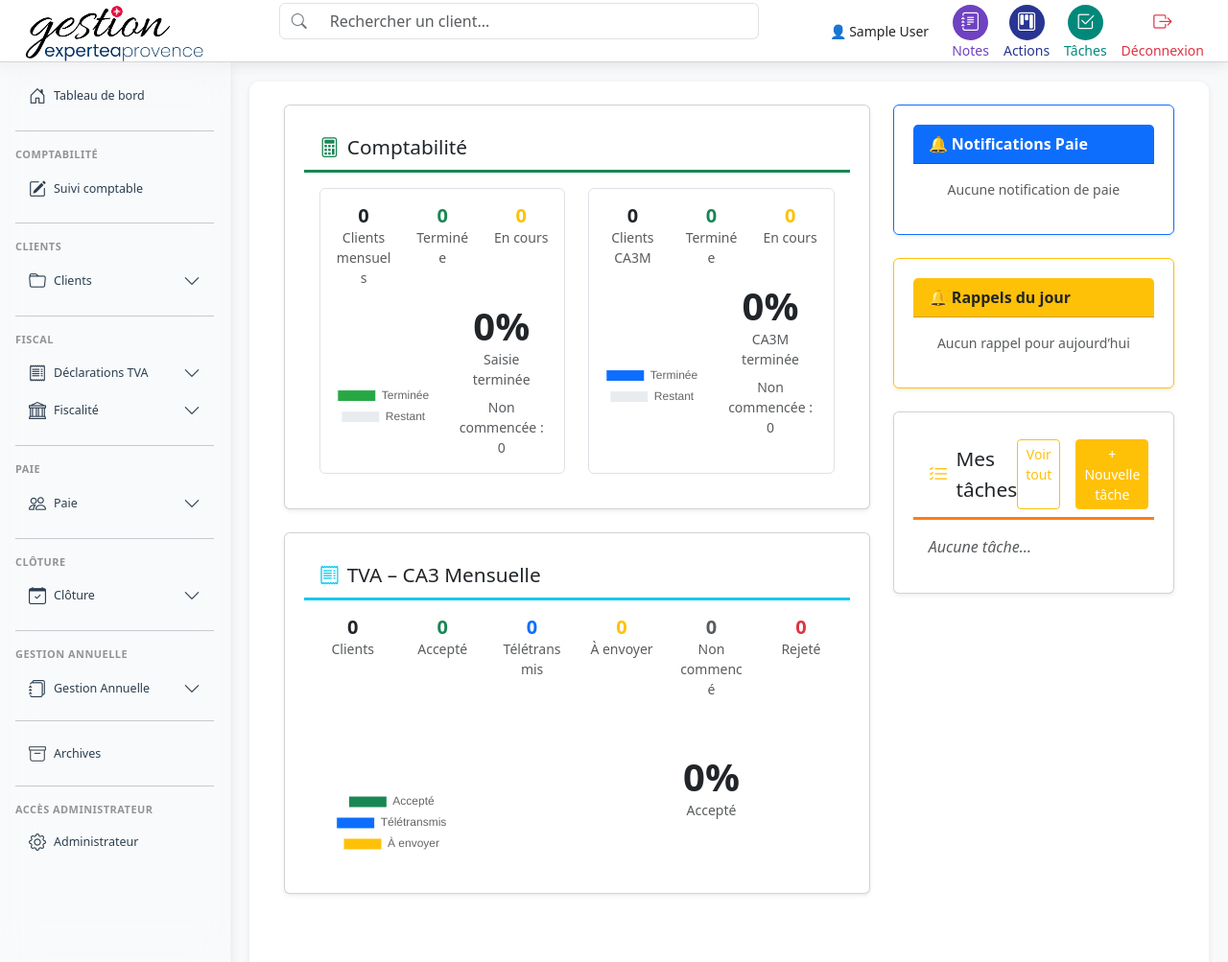
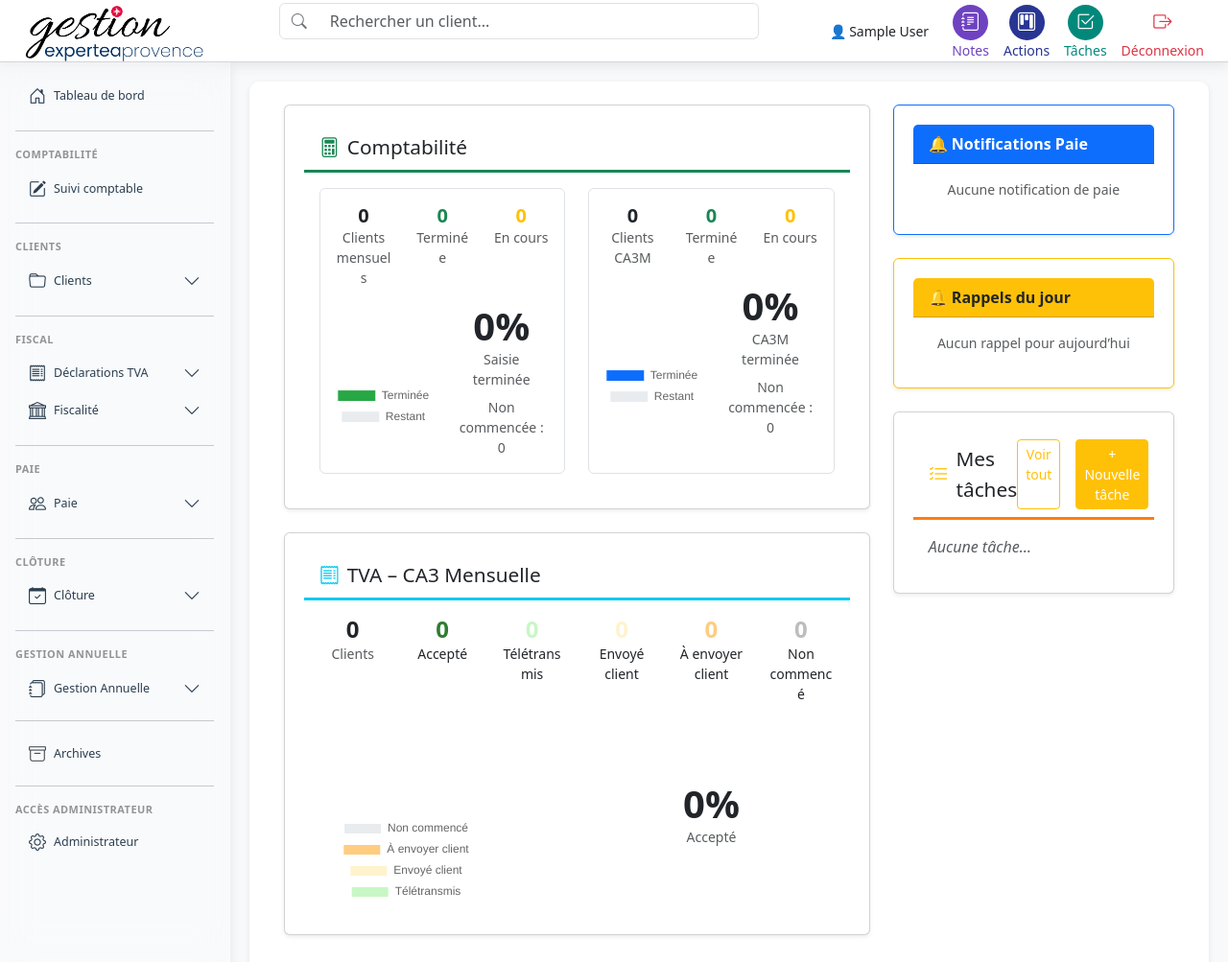
Before and after one commit to gersonperesrosa-tech/cabinet_compta, a Django app: page /dossiers/mon-espace/ in a window 1280 px wide. Shown: the whole page at 96% size. Run offline with Django 5.2, Linux system fonts and the light colour scheme; the visitor is signed in with stand-in values (Sample User, id 1); data that the repository does not hold is empty; some libraries are stand-ins or nearby versions.

Commit message:
Correction dashboard TVA + donut + variables user_space

```diff
--- a/dossiers/templates/user_space/dashboard.html
+++ b/dossiers/templates/user_space/dashboard.html
@@ -120,56 +120,86 @@
 
 <!-- CADRANT TVA -->
 <div class="card shadow-sm mb-4">
-<div class="card-header d-flex align-items-center"
-     style="background-color:white; border-bottom:3px solid #0dcaf0; font-size:1.30rem;">
-    <i class="bi bi-receipt text-info me-2"></i>
-    TVA – CA3 Mensuelle
-</div>
+    <div class="card-header d-flex align-items-center"
+         style="background-color:white; border-bottom:3px solid #0dcaf0; font-size:1.30rem;">
+        <i class="bi bi-receipt text-info me-2"></i>
+        TVA – CA3 Mensuelle
+    </div>
 
     <div class="card-body">
 
         <!-- KPIs -->
-        <div class="row text-center mb-3">
+        <div class="row text-center mb-4">
+
+            <!-- Total clients -->
             <div class="col-2">
-                <div class="fw-bold h5 mb-0">{{ total_ca3m }}</div>
+                <div class="fw-bold h4 mb-0">{{ total_ca3m }}</div>
                 <div class="text-muted small">Clients</div>
             </div>
+
+              <!-- Accepté (VERT_FONCE) -->
             <div class="col-2">
-                <div class="fw-bold h5 mb-0 text-success">{{ tva_acceptes }}</div>
-                <div class="text-muted small">Accepté</div>
+                <div class="fw-bold h4 mb-0" style="color:#2e7d32;">{{ tva_acceptes }}</div>
+                <div class="small">
+                    <span class="badge-mini" style="background:#2e7d32;"></span>Accepté
+                </div>
             </div>
+
+            <!-- Télétransmis (VERT_CLAIR) -->
             <div class="col-2">
-                <div class="fw-bold h5 mb-0 text-primary">{{ tva_teletransmis }}</div>
-                <div class="text-muted small">Télétransmis</div>
+                <div class="fw-bold h4 mb-0" style="color:#c8f7c5;">{{ tva_teletransmis }}</div>
+                <div class="small">
+                    <span class="badge-mini" style="background:#c8f7c5;"></span>Télétransmis
+                </div>
             </div>
+
+            <!-- Envoyé client (JAUNE) -->
             <div class="col-2">
-                <div class="fw-bold h5 mb-0 text-warning">{{ tva_a_envoyer }}</div>
-                <div class="text-muted small">À envoyer</div>
+                <div class="fw-bold h4 mb-0" style="color:#fff3cd;">{{ tva_jaune }}</div>
+                <div class="small">
+                    <span class="badge-mini" style="background:#fff3cd;"></span>Envoyé client
+                </div>
             </div>
+
+            <!-- À envoyer client (ORANGE) -->
             <div class="col-2">
-                <div class="fw-bold h5 mb-0 text-muted">{{ tva_sans_pastille }}</div>
-                <div class="text-muted small">Non commencé</div>
+                <div class="fw-bold h4 mb-0" style="color:#ffcc80;">{{ tva_orange }}</div>
+                <div class="small">
+                    <span class="badge-mini" style="background:#ffcc80;"></span>À envoyer client
+                </div>
             </div>
+
+          <!-- Non commencé (BLANC) -->
             <div class="col-2">
-                <div class="fw-bold h5 mb-0 text-danger">{{ tva_rejetes }}</div>
-                <div class="text-muted small">Rejeté</div>
+                <div class="fw-bold h4 mb-0" style="color:#bdbdbd;">{{ tva_blanc }}</div>
+                <div class="small">
+                    <span class="badge-mini" style="background:#ffffff; border:0;"></span>Non commencé
+                </div>
             </div>
+
+
+
+
+
         </div>
 
-        <!-- Donut -->
+        <!-- Donut + KPI principal -->
         <div class="row align-items-center">
             <div class="col-md-6 text-center">
-                <canvas id="tvaDonut" style="max-width:150px; max-height:150px;"></canvas>
+                <canvas id="tvaDonut" style="max-width:180px; max-height:180px;"></canvas>
             </div>
             <div class="col-md-6 text-center">
-                <div class="fw-bold display-6">{{ pct_acceptes }}%</div>
+                <div class="fw-bold display-6";">{{ pct_acceptes }}%</div>
                 <div class="text-muted small">Accepté</div>
             </div>
         </div>
 
     </div>
 </div>
-</div>
+
+
+    </div>
+
 
 
             <!-- ========================= -->
@@ -414,23 +444,29 @@ document.addEventListener("DOMContentLoaded", function () {
     new Chart(ctx, {
         type: 'doughnut',
         data: {
-            labels: ['Accepté', 'Télétransmis', 'À envoyer', 'Sans pastille', 'Rejeté'],
+            labels: [
+                'Non commencé',
+                'À envoyer client',
+                'Envoyé client',
+                'Télétransmis',
+                'Accepté'
+            ],
             datasets: [{
                 data: [
-                    {{ tva_acceptes }},
+                    {{ tva_blanc }},
+                    {{ tva_orange }},
+                    {{ tva_jaune }},
                     {{ tva_teletransmis }},
-                    {{ tva_a_envoyer }},
-                    {{ tva_sans_pastille }},
-                    {{ tva_rejetes }}
+                    {{ tva_acceptes }}
                 ],
                 backgroundColor: [
-                    '#198754',  // vert foncé
-                    '#0d6efd',  // bleu
-                    '#ffc107',  // jaune
-                    '#ced4da',  // gris
-                    '#dc3545'   // rouge
+                    '#e9ecef',  // Non commencé
+                    '#ffcc80',  // À envoyer client
+                    '#fff3cd',  // Envoyé client
+                    '#c8f7c5',  // Télétransmis
+                    '#2e7d32'   // Accepté
                 ],
-                borderWidth: 1
+                borderWidth: 2
             }]
         },
         options: {
--- a/dossiers/views.py
+++ b/dossiers/views.py
@@ -3030,9 +3030,9 @@ def user_space(request):
     except (TVAAnnee.DoesNotExist, TVAModule.DoesNotExist):
         pass
 
-    # ----------------------------------------------------
-    # 4) KPIs TVA (STATUT DU MOIS PRÉCÉDENT STRICT)
-    # ----------------------------------------------------
+# ----------------------------------------------------
+# 4) KPIs TVA (STATUT DU MOIS PRÉCÉDENT STRICT)
+# ----------------------------------------------------
 
     # Déterminer le mois TVA à analyser
     if today.month == 1:
@@ -3060,12 +3060,12 @@ def user_space(request):
     mois_label = mois_map[tva_month]
     champ_statut = f"statut_{mois_label}"
 
-    # Initialisation
-    tva_acceptes = 0
+    # Initialisation KPI
+    tva_blanc = 0
+    tva_orange = 0
+    tva_jaune = 0
     tva_teletransmis = 0
-    tva_a_envoyer = 0
-    tva_sans_pastille = 0
-    tva_rejetes = 0
+    tva_acceptes = 0   # VERT_FONCE
 
     try:
         tva_annee = TVAAnnee.objects.get(annee=tva_year)
@@ -3080,31 +3080,46 @@ def user_space(request):
             tva_client_annee__in=clients_ca3m_qs
         )
 
+        # --- Comptage des statuts ---
         for decl in declarations:
-            statut = getattr(decl, champ_statut, "NONE") or "NONE"
-
-            if statut == "VERT_FONCE":
-                tva_acceptes += 1
+            statut = getattr(decl, champ_statut, "BLANC") or "BLANC"
+
+            if statut == "BLANC":
+                tva_blanc += 1
+
+            elif statut == "ORANGE":
+                tva_orange += 1
+
+            elif statut == "JAUNE":
+                tva_jaune += 1
+
             elif statut == "VERT_CLAIR":
                 tva_teletransmis += 1
-            elif statut == "JAUNE":
-                tva_a_envoyer += 1
-            elif statut == "BLANC":
-                tva_rejetes += 1
+
+            elif statut == "VERT_FONCE":
+                tva_acceptes += 1
+
+            elif statut == "NA":
+                # NA ignoré volontairement
+                pass
+
             else:
-                tva_sans_pastille += 1
-
+                # fallback sécurité
+                tva_blanc += 1
+
+        # --- Pourcentages ---
         def pct(val):
             return round((val / total_ca3m) * 100, 1) if total_ca3m > 0 else 0
 
+        pct_blanc = pct(tva_blanc)
+        pct_orange = pct(tva_orange)
+        pct_jaune = pct(tva_jaune)
+        pct_teletransmis = pct(tva_teletransmis)
         pct_acceptes = pct(tva_acceptes)
-        pct_teletransmis = pct(tva_teletransmis)
-        pct_a_envoyer = pct(tva_a_envoyer)
-        pct_sans_pastille = pct(tva_sans_pastille)
-        pct_rejetes = pct(tva_rejetes)
 
     except (TVAAnnee.DoesNotExist, TVAModule.DoesNotExist):
-        pct_acceptes = pct_teletransmis = pct_a_envoyer = pct_sans_pastille = pct_rejetes = 0
+        tva_blanc = tva_orange = tva_jaune = tva_teletransmis = tva_acceptes = 0
+        pct_blanc = pct_orange = pct_jaune = pct_teletransmis = pct_acceptes = 0
 
     # ----------------------------------------------------
     # 5) NOTIFICATIONS PAIE
@@ -3141,17 +3156,18 @@ def user_space(request):
 
         # TVA
         "tva_month_label": mois_label.capitalize(),
+
+        "tva_blanc": tva_blanc,
+        "tva_orange": tva_orange,
+        "tva_jaune": tva_jaune,
+        "tva_teletransmis": tva_teletransmis,
         "tva_acceptes": tva_acceptes,
-        "tva_teletransmis": tva_teletransmis,
-        "tva_a_envoyer": tva_a_envoyer,
-        "tva_sans_pastille": tva_sans_pastille,
-        "tva_rejetes": tva_rejetes,
-
+
+        "pct_blanc": pct_blanc,
+        "pct_orange": pct_orange,
+        "pct_jaune": pct_jaune,
+        "pct_teletransmis": pct_teletransmis,
         "pct_acceptes": pct_acceptes,
-        "pct_teletransmis": pct_teletransmis,
-        "pct_a_envoyer": pct_a_envoyer,
-        "pct_sans_pastille": pct_sans_pastille,
-        "pct_rejetes": pct_rejetes,
 
         # Notifications paie
         "notifications_paie": notifications_paie,
```
